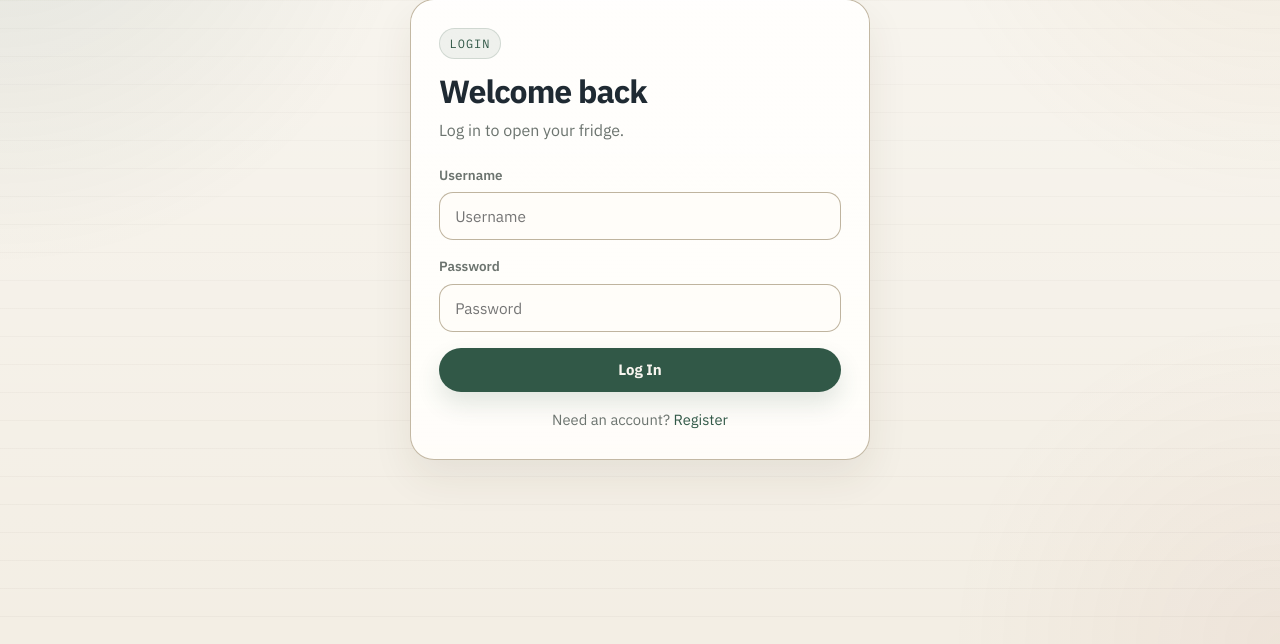
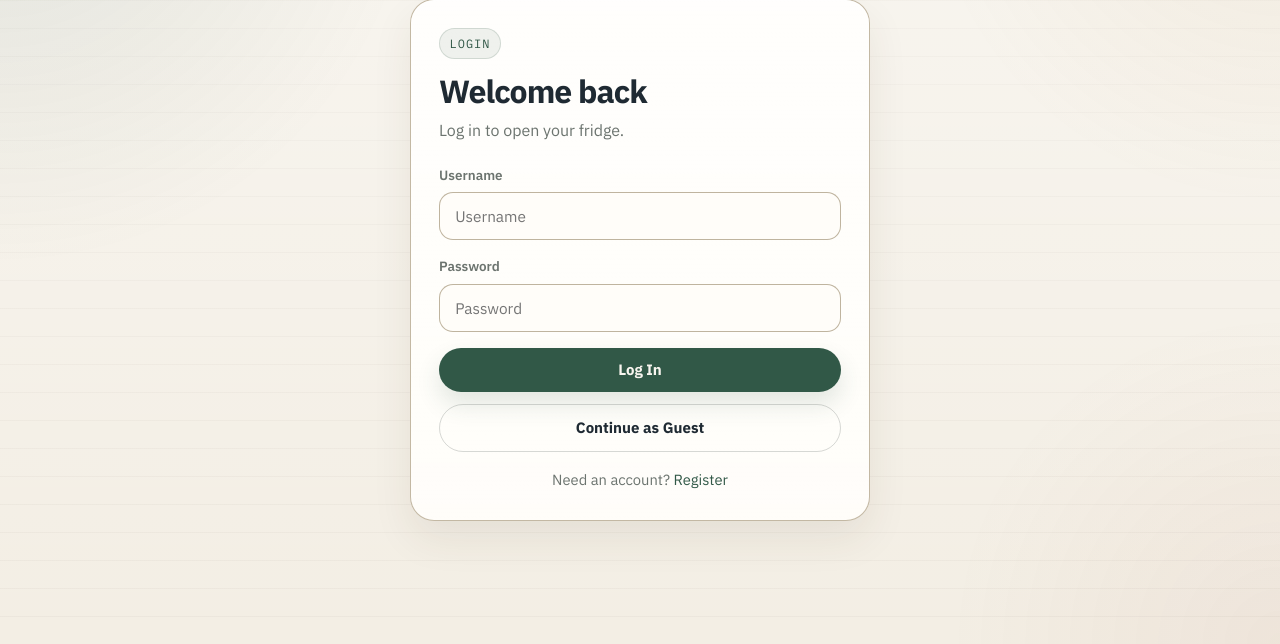
Before and after one commit to Reverdumonde/smart-fridge-ia, a Flask app: page /login in a window 1280 px wide. Shown: the part 156-800 px from the top of the page. Run offline with Flask 3, Linux system fonts and the light colour scheme.

Commit message:
Update login.html

```diff
--- a/templates/login.html
+++ b/templates/login.html
@@ -54,6 +54,8 @@ login.html
           <button type="submit" class="btn btn-primary" style="width:100%;">Log In</button>
         </form>
 
+        <a href="{{ url_for('guest') }}" class="btn btn-outline" style="width:100%; margin-top:0.75rem;">Continue as Guest</a>
+
         <div class="auth-footer">
           Need an account? <a href="{{ url_for('register') }}">Register</a>
         </div>
```
